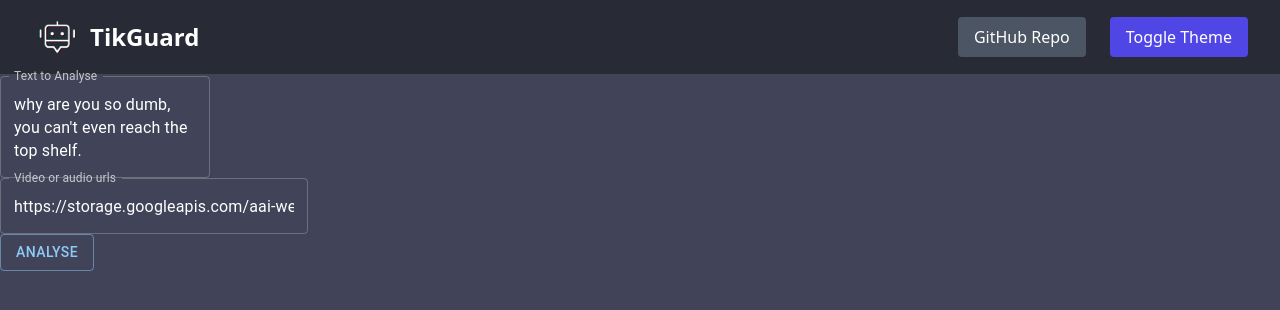
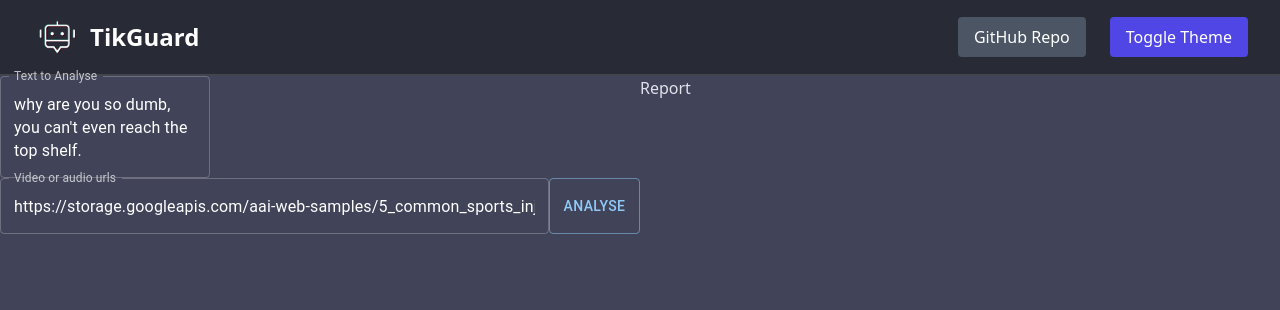
Before and after one commit to minhvyha/TikGuard, a Next.js app in the folder tikguard/: page /expertai in a window 1280 px wide. Shown: the top 310 px of the page. Built offline with nearby package versions, Linux system fonts and the light colour scheme; what @expertai/nlapi would draw is missing.

Commit message:
chore: Refactor ExpertAI page to include MainInput, TextInput, and Report components

```diff
--- a/tikguard/app/expertai/page.tsx
+++ b/tikguard/app/expertai/page.tsx
@@ -3,10 +3,11 @@ import React, { useEffect } from 'react';
 
 import Button from '@mui/material/Button';
 import TextInput from '@/components/TextInput';
+import MainInput from '@/components/MainInput';
+import Report from '@/components/Report';
 
 import { NLClient } from '@expertai/nlapi';
 import { Language } from '@expertai/nlapi';
-import MainInput from '@/components/MainInput';
 
 var nlClient = new NLClient();
 const page = () => {
@@ -34,11 +35,11 @@ const page = () => {
   }
   return (
     <div className="flex flex-row">
-      <div>
+      <div className='flex-1'>
         <div>
           <MainInput />
         </div>
-        <div>
+        <div className='flex flex-row'>
         <TextInput />
         <Button
           variant="outlined"
@@ -51,6 +52,9 @@ const page = () => {
 
         </div>
       </div>
+      <div className='flex-1'>
+        <Report />
+      </div>
     </div>
   );
 };
--- /dev/null
+++ b/tikguard/components/Report.tsx
@@ -0,0 +1,9 @@
+import React from 'react'
+
+const Report = () => {
+  return (
+    <div>Report</div>
+  )
+}
+
+export default Report
```
